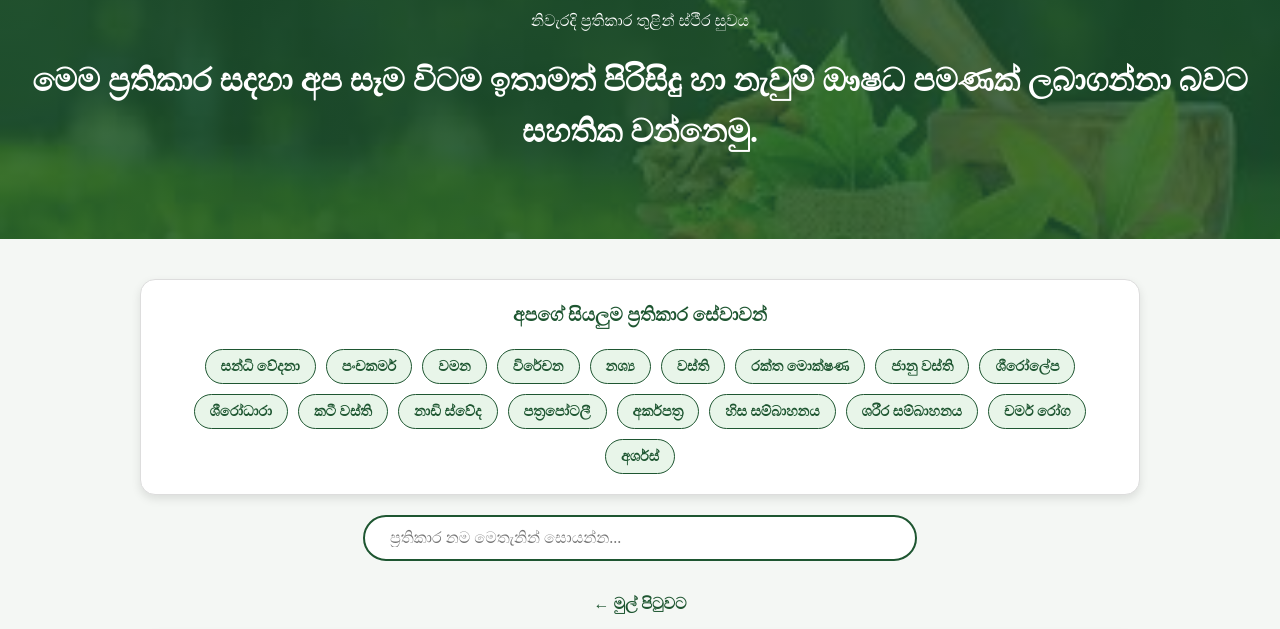
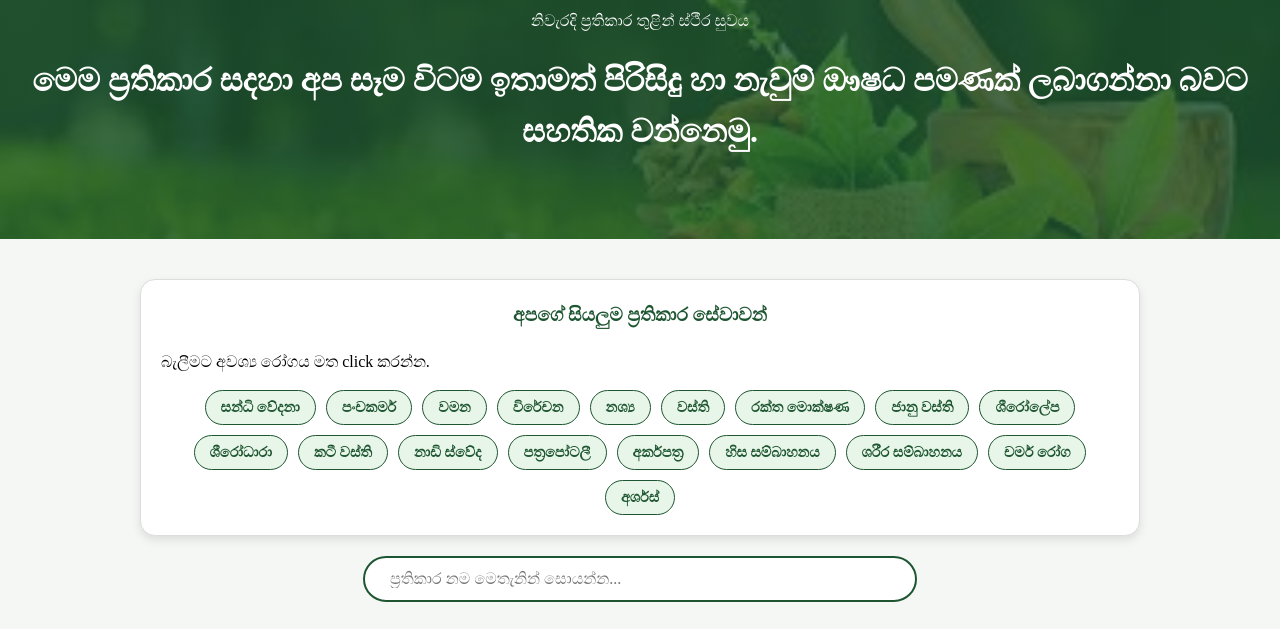
Before and after one commit to jeewayu/jeewayu-weda-madura, a plain HTML site: page treatments.html in a window 1280 px wide. Shown: the part 146-775 px from the top of the page. Drawn offline with Linux system fonts and the light colour scheme; a web font is replaced by a local one.

Commit message:
Update treatments.html

```diff
--- a/treatments.html
+++ b/treatments.html
@@ -53,6 +53,7 @@
 
         <div class="treatment-list-box">
             <h3>අපගේ සියලුම ප්‍රතිකාර සේවාවන්</h3>
+	    <p>බැලීමට අවශ්‍ය රෝගය මත click කරන්න.</p>
             <div class="list-items">
                 <a href="#joint">සන්ධි වේදනා</a>
                 <a href="#pancha">පංචකර්ම</a>
```
